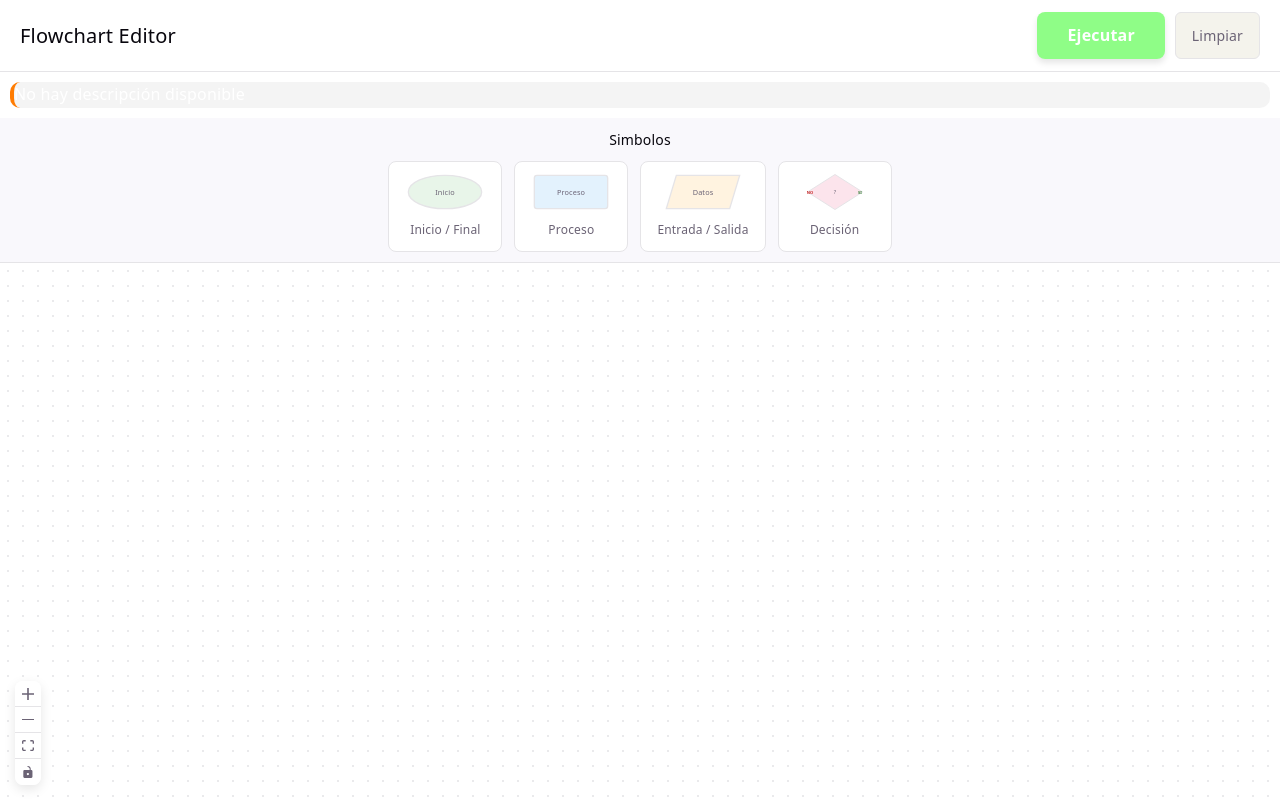
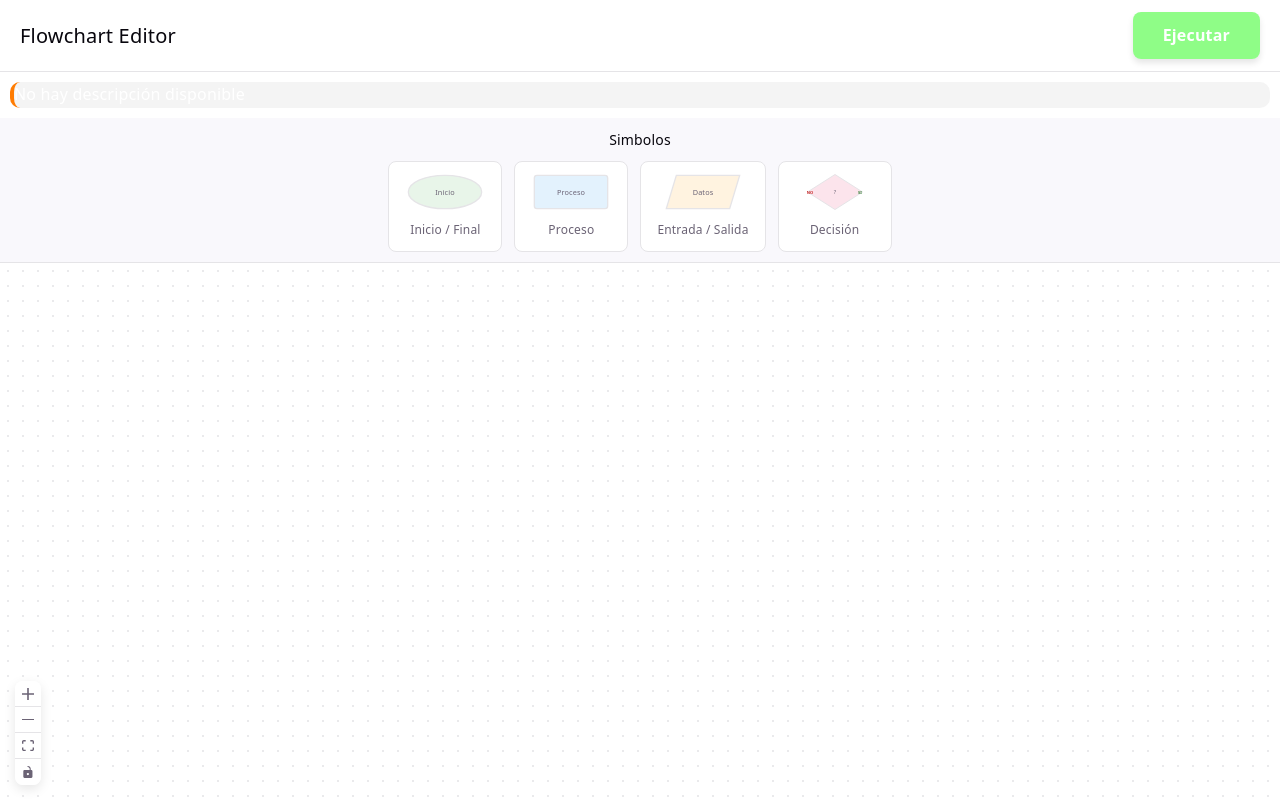
Before and after one commit to AndresBrav/PG-Frontend-TS-, a React (Vite) app: page /designboard in a window 1280 px wide. Built offline with nearby package versions, Linux system fonts and the light colour scheme; no server answers.

Commit message:
feat: limpiar commented

```diff
--- a/src/pages/Games/GeneradosPorIA/components/Toolbar.tsx
+++ b/src/pages/Games/GeneradosPorIA/components/Toolbar.tsx
@@ -166,9 +166,9 @@ function Toolbar({
                 >
                     Ejecutar
                 </button>
-                <button className="btn btn-clear" onClick={onClear}>
+                {/* <button className="btn btn-clear" onClick={onClear}>
                     Limpiar
-                </button>
+                </button> */}
             </div>
         </div>
     );
```
